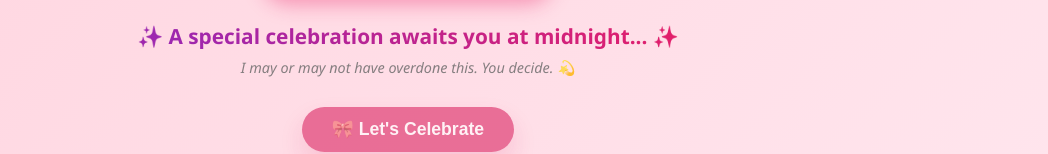
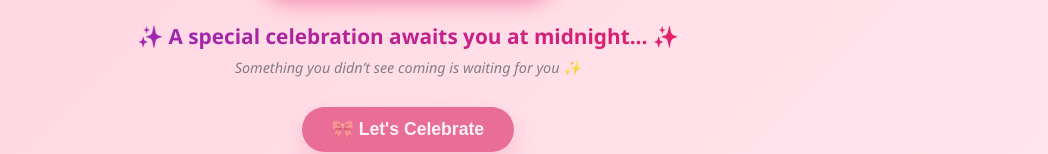
Before and after one commit to qalb-e-mashroor/birthday, a React (Vite) app: page / in a window 1280 px wide. Shown: the part 501-655 px from the top of the page, without its empty margins (232-1280 px from the left). Built offline with nearby package versions, Linux system fonts and the light colour scheme.

Commit message:
Update App.jsx

```diff
--- a/src/App.jsx
+++ b/src/App.jsx
@@ -119,7 +119,7 @@ function App() {
               ? "💖 Ready for your surprise! 💖"
               : "✨ A special celebration awaits you at midnight... ✨"}
           </h2>
-          <p className="teaser-hint">I may or may not have overdone this. You decide. 💫</p>
+          <p className="teaser-hint">Something you didn’t see coming is waiting for you ✨</p>
         </section>
 
         <button
```
